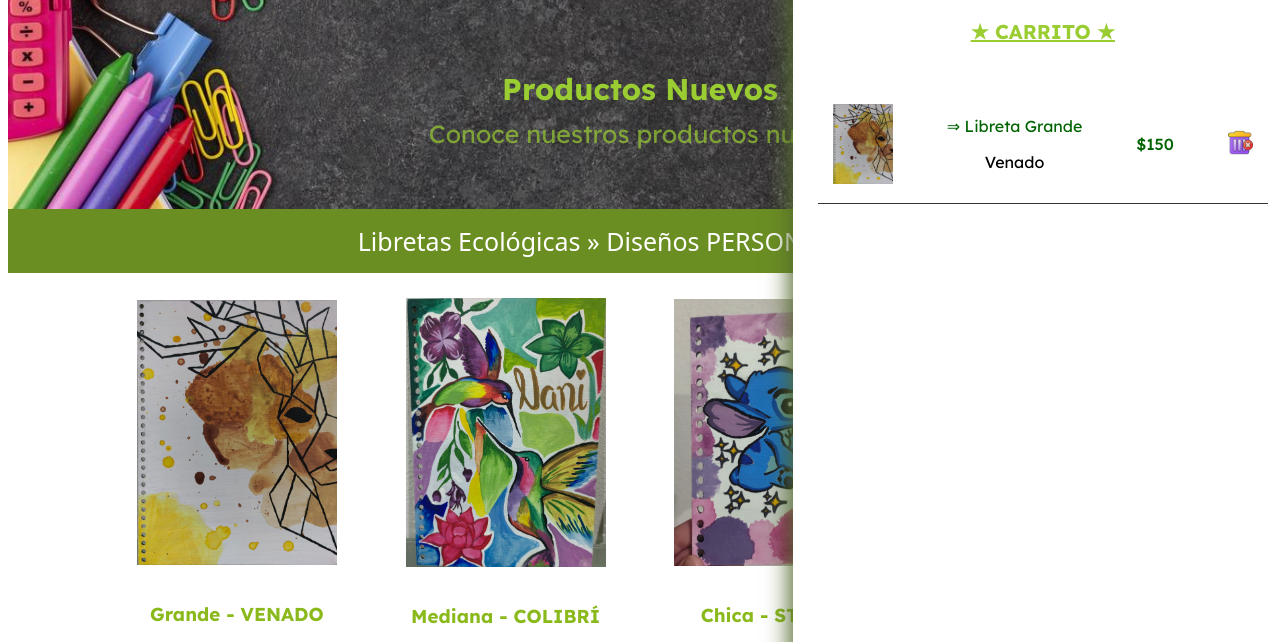
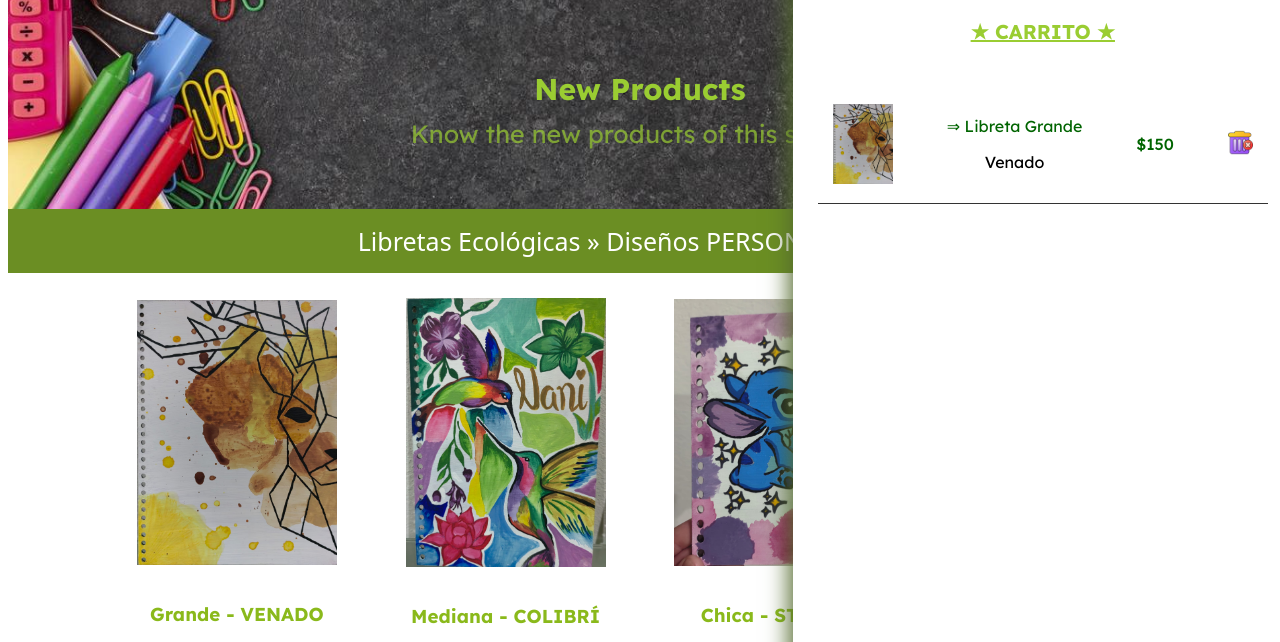
Before and after one commit to astritgarduno/ebac-e-commerce, a plain HTML site: page index.html in a window 1280 px wide. Shown: the part 148-790 px from the top of the page. Drawn offline with Linux system fonts and the light colour scheme; a web font is replaced by a local one.

Commit message:
Update index.html
Modified title changed for english language for Netlify's example

```diff
--- a/index.html
+++ b/index.html
@@ -21,8 +21,8 @@
 
     <main>
         <section  class="banner">
-            <h2 class="banner__title">Productos Nuevos</h2>
-            <p class="banner__txt">Conoce nuestros productos nuevos</p>
+            <h2 class="banner__title">New Products</h2>
+            <p class="banner__txt">Know the new products of this season</p>
         </section>
 
         <section class="products">
```
